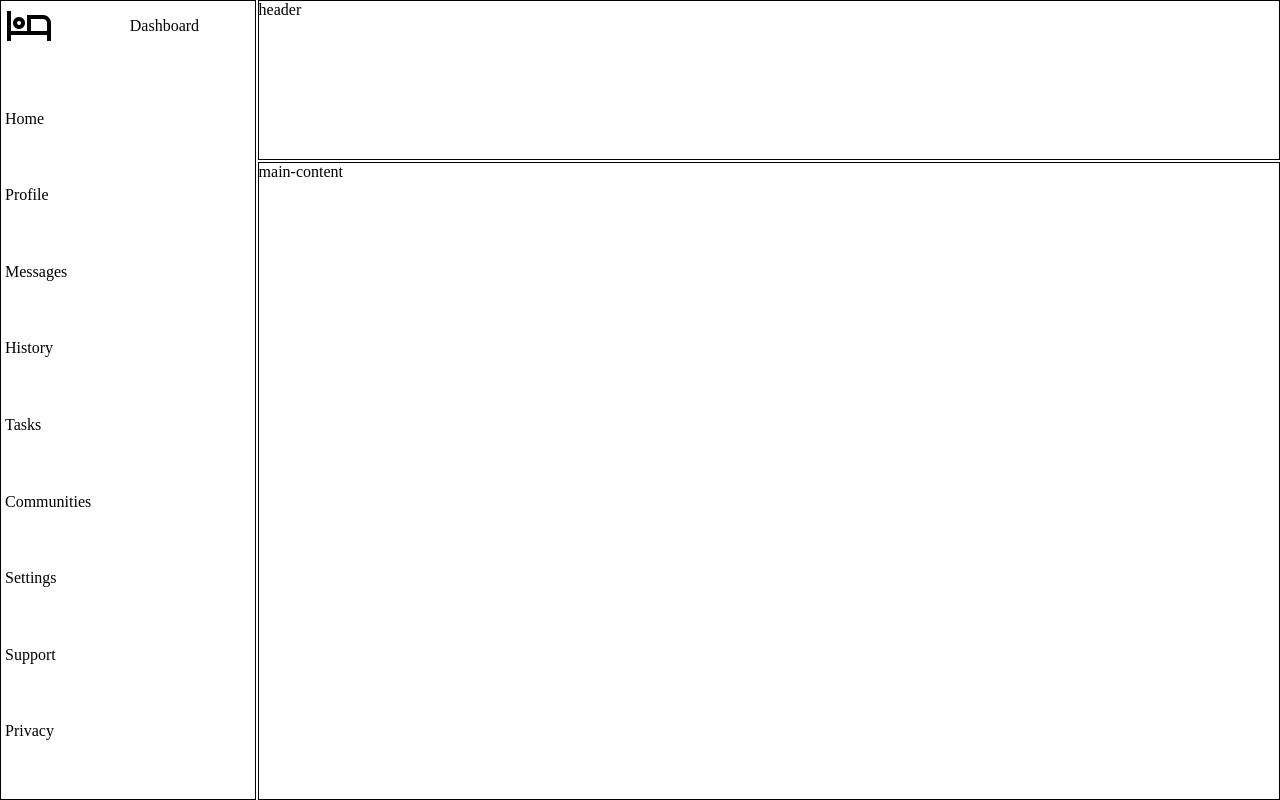
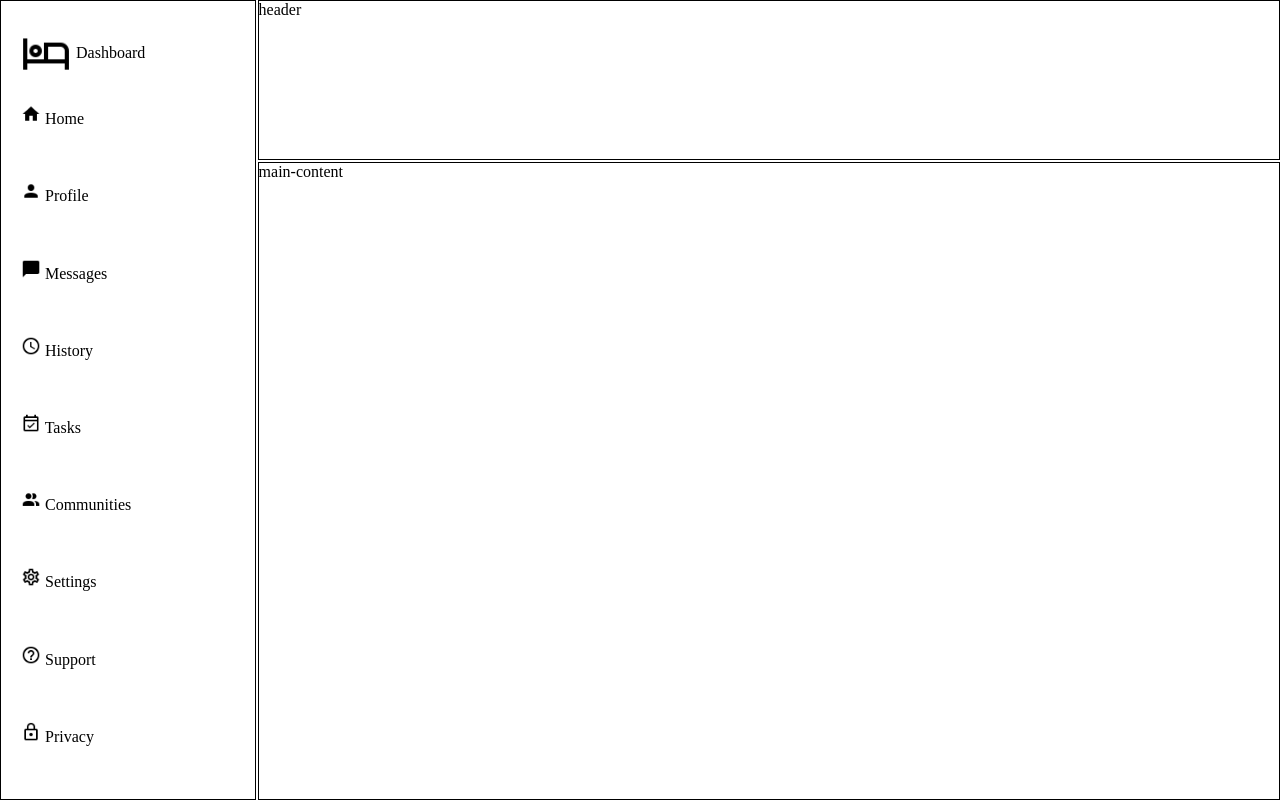
Before and after one commit to timothyjapolinario/admin-dashboard-TOP, a plain HTML site: page index.html in a window 1280 px wide. Drawn offline with Linux system fonts and the light colour scheme.

Commit message:
Add initial design for dashboard

```diff
--- a/css/style.css
+++ b/css/style.css
@@ -14,12 +14,23 @@ body{
     border: black solid 1px;
 
 }
+
 .dashboard-label{
-    display: grid;
-    grid-template-columns: 1fr 1fr;
+    display: flex;
+    align-items: center;
+    justify-items: center;
+    gap: 5px;
+}
+.dashboard-label>img{
+    width: 50px;
+    height: 50px;
+}
+.dashboard-option>img{
+    width: 20px;
+    height: 20px;
 }
 .dashboard{
-    padding-left: 4px;
+    padding-left: 20px;
     grid-row: 1 / 3;
     display: grid;
     grid-auto-rows: auto;
--- a/index.html
+++ b/index.html
@@ -13,31 +13,40 @@
                 <img src="./images/black-bed-outline.png">
                 <p>Dashboard</p>
             </div>
-            <div>
-                Home
+            <div class="dashboard-option">
+                <img src="./images/home.png">
+                <span>Home</span>
             </div>
-            <div>
+            <div class="dashboard-option">
+                <img src="./images/account.png" alt="">
                 Profile
             </div>
-            <div>
+            <div class="dashboard-option">
+                <img src="./images/message.png" alt="">
                 Messages
             </div>
-            <div>
+            <div class="dashboard-option">
+                <img src="./images/clock-outline.png" alt="">
                 History
             </div>
-            <div>
+            <div class="dashboard-option">
+                <img src="./images/calendar-check-outline.png" alt="">
                 Tasks
             </div>
-            <div>
+            <div class="dashboard-option">
+                <img src="./images/account-multiple.png" alt="">
                 Communities
             </div>
-            <div>
+            <div class="dashboard-option">
+                <img src="./images/cog-outline.png" alt="">
                 Settings
             </div>
-            <div>
+            <div class="dashboard-option">
+                <img src="./images/help-circle-outline.png" alt="">
                 Support
             </div>
-            <div>
+            <div class="dashboard-option">
+                <img src="./images/lock-outline.png" alt="">
                 Privacy
             </div>
         </div>
```
Also changed, not shown: images/account-multiple.png (added), images/account.png (added), images/calendar-check-outline.png (added), images/clock-outline.png (added), images/cog-outline.png (added), images/help-circle-outline.png (added), images/home.png (added), images/lock-outline.png (added), images/message.png (added), images/white-account-multiple.png (added), images/white-calendar-check-outline.png (added), images/white-clock-outline.png (added), images/white-cog-outline.png (added), images/white-help-circle-outline.png (added), 3 more files.
